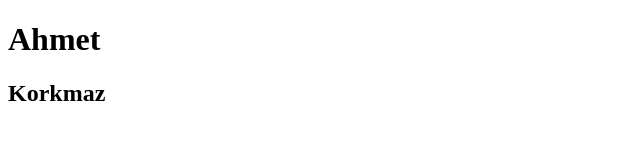
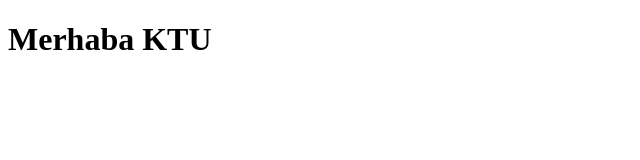
Before and after one commit to ahmetkorkmaz3/yazilim-ktu-git, a plain HTML site: page index.html in a window 1280 px wide. Shown: the whole page, without its empty margins (0-640 px from the left). Drawn offline with Linux system fonts and the light colour scheme.

Commit message:
yeni değişiklik yaptım

```diff
--- a/index.html
+++ b/index.html
@@ -7,7 +7,6 @@
   <title>Document</title>
 </head>
 <body>
-  <h1>Ahmet</h1>
-  <h2>Korkmaz</h2>
+  <h1>Merhaba KTU</h1>
 </body>
 </html>
```
